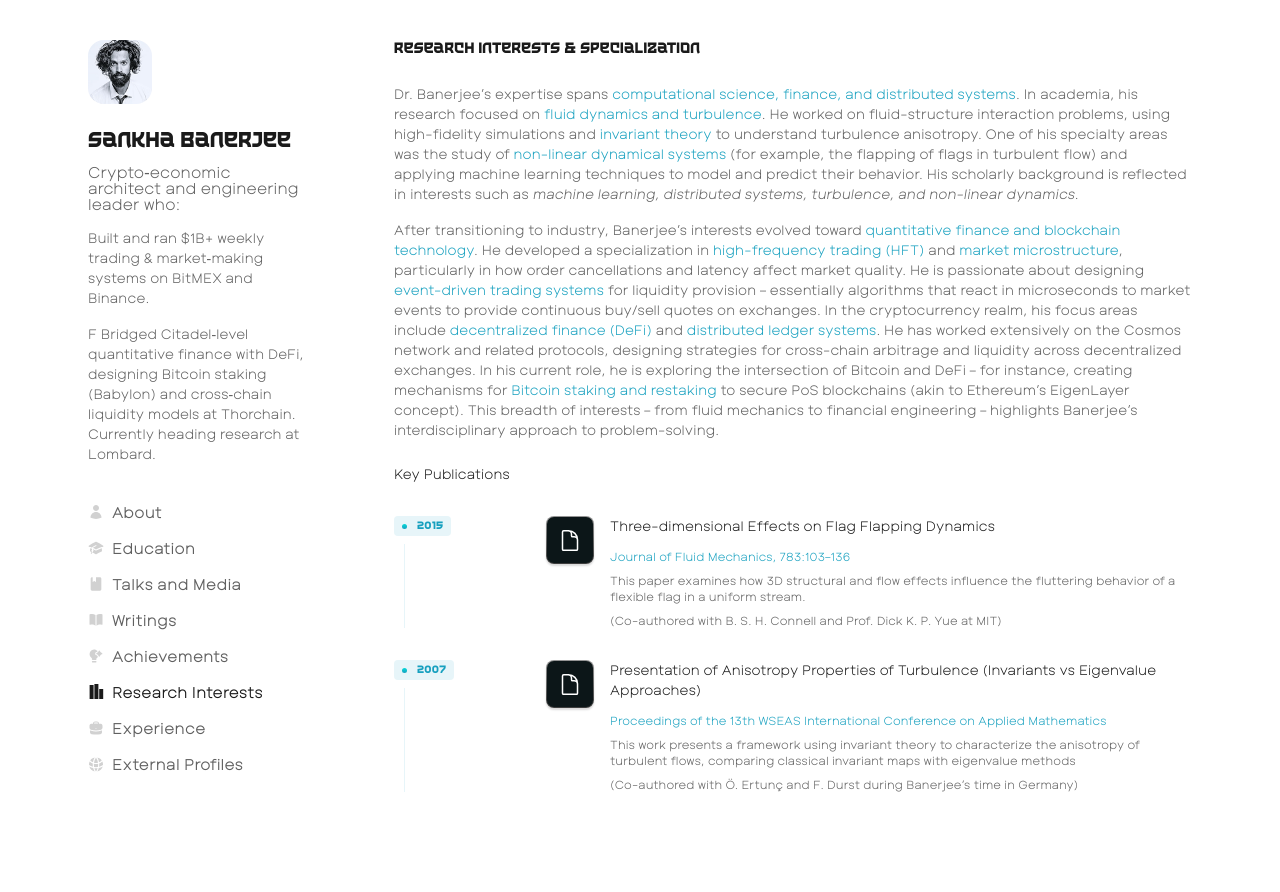
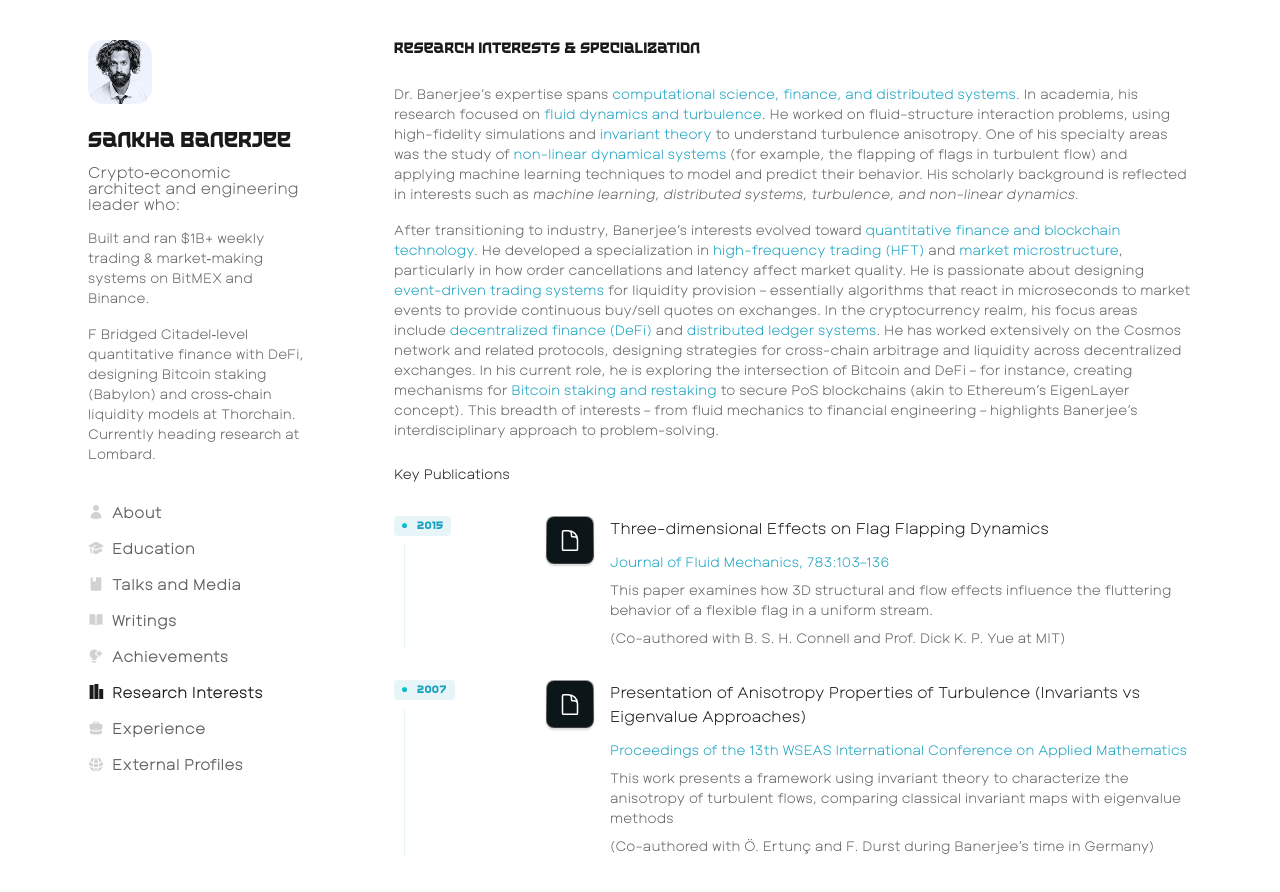
Before and after one commit to chadury2021/sankha-resume, a React (Vite) app: page /research in a window 1280 px wide. Shown: the top 892 px of the page. Before the commit the page ends 832 px from the top, so only its background shows below. Built offline with nearby package versions, Linux system fonts and the light colour scheme.

Commit message:
Fixes in mobile version

```diff
--- a/src/components/reusable/DateCard.tsx
+++ b/src/components/reusable/DateCard.tsx
@@ -17,16 +17,16 @@ const DateCard = ({ date, index, items, equalCols = false }: IDateCardProps) =>
       animate={{ opacity: 1, y: 0 }}
       transition={{ delay: index * 0.1, duration: 0.5 }}
       className={cn('grid grid-cols-1 gap-8', {
-        'md:grid-cols-[120px_auto]': !equalCols,
-        'md:grid-cols-2': equalCols,
+        'lg:grid-cols-[120px_auto]': !equalCols,
+        'lg:grid-cols-2': equalCols,
       })}
     >
       <div className="flex flex-col items-start">
         <div className="px-2 py-1 bg-[#17A0BF1A] rounded-[4px] h-5 flex items-center whitespace-nowrap">
-          <div className="dateTagDot mr-2.5" />
-          <span className="font-shuriken text-[10px] tracking-[2%] text-[#17A0BF]">{date}</span>
+          <div className="dateTagDot mr-2.5 mb-[1px]" />
+          <span className="font-shuriken text-[10px] tracking-[0.02em] text-[#17A0BF]">{date}</span>
         </div>
-        <div className="ml-2.5 mt-2 bg-[#17A0BF1A] h-full w-[1px] max-md:hidden" />
+        <div className="ml-2.5 mt-2 bg-[#17A0BF1A] h-full w-[1px] max-lg:hidden" />
       </div>
       <div className="flex flex-col gap-y-4">
         {items.map(({ title, description, descriptionsList, Icon }, itemIndex) => (
--- a/src/components/reusable/InfoCard.tsx
+++ b/src/components/reusable/InfoCard.tsx
@@ -33,13 +33,15 @@ const InfoCard = ({
           <div className="icon-box">{Icon}</div>
         </div>
         <div className="flex flex-col gap-y-1.5">
-          <h1 className="dark-text text-sm">{title}</h1>
-          {description && <p className="text-xs">{description}</p>}
+          <h1 className="dark-text text-sm lg:text-base">{title}</h1>
+          {description && <p className="text-xs lg:text-sm">{description}</p>}
           {descriptionsList.map(({ sectionTitle, descriptions }, dlIndex) => (
             <div className="flex flex-col gap-y-2 mt-1.5" key={dlIndex}>
-              {sectionTitle && <span className="highlighted-text text-xs">{sectionTitle}</span>}
+              {sectionTitle && (
+                <span className="highlighted-text text-xs lg:text-sm">{sectionTitle}</span>
+              )}
               {descriptions.map((el, dIndex) => (
-                <p key={dIndex} className="text-xs">
+                <p key={dIndex} className="text-xs lg:text-sm">
                   {el}
                 </p>
               ))}
@@ -64,8 +66,8 @@ const InfoCard = ({
           <div className="icon-box">{Icon}</div>
         </div>
         <div className="flex flex-col gap-y-1">
-          <h1 className="dark-text text-sm">{title}</h1>
-          <p className="text-xs">{description}</p>
+          <h1 className="dark-text text-sm lg:text-base">{title}</h1>
+          <p className="text-xs lg:text-sm">{description}</p>
         </div>
       </motion.a>
     );
--- a/src/pages/Achievements/Achievements.tsx
+++ b/src/pages/Achievements/Achievements.tsx
@@ -39,7 +39,7 @@ const Achievements = () => {
           physicists, CFD code developers, and machine-learning algorithms.
         </p>
         <img className="mb-8" src="/3c.png" alt="3c" />
-        <p>
+        <p className="text-sm">
           Introduced a geometric framework (Barycentric map) to visualize and constrain Reynolds
           stress uncertainty in turbulence models, now widely adopted in data-driven RANS modeling.
         </p>
@@ -52,9 +52,9 @@ const Achievements = () => {
         transition={{ delay: 0.2, duration: 0.5 }}
       >
         <h1 className="section-title text-sm">Why the Map Endures</h1>
-        <div className="grid grid-cols-1 md:grid-cols-2 gap-8">
+        <div className="grid grid-cols-1 lg:grid-cols-2 gap-8">
           {whyTheMapEnduresData.map(({ title, description, Icon }) => (
-            <InfoCard key={title} title={title} description={description} Icon={Icon} />
+            <InfoCard type="info" key={title} title={title} description={description} Icon={Icon} />
           ))}
         </div>
       </motion.div>
@@ -73,7 +73,7 @@ const Achievements = () => {
                 {nutshellBarycentricMapTableConfig.headers.map(header => (
                   <th
                     key={header}
-                    className="max-md:px-3 px-6 py-3.5 border-b text-left font-normal"
+                    className="max-lg:px-3 px-6 py-3.5 border-b text-left font-normal"
                   >
                     {header}
                   </th>
@@ -83,11 +83,11 @@ const Achievements = () => {
             <tbody>
               {nutshellBarycentricMapTableConfig.rows.map(row => (
                 <tr key={row.element} className="text-sm dark-text max-lg:text-xs">
-                  <td className="max-md:px-3 px-6 py-3 border-b align-top font-semibold">
+                  <td className="max-lg:px-3 px-6 py-3 border-b align-top font-semibold">
                     {row.element}
                   </td>
-                  <td className="max-md:px-3 px-6 py-3 border-b align-top">{row.keyPoints}</td>
-                  <td className="max-md:px-3 px-6 py-3 border-b align-top">{row.whyItMatters}</td>
+                  <td className="max-lg:px-3 px-6 py-3 border-b align-top">{row.keyPoints}</td>
+                  <td className="max-lg:px-3 px-6 py-3 border-b align-top">{row.whyItMatters}</td>
                 </tr>
               ))}
             </tbody>
@@ -110,7 +110,7 @@ const Achievements = () => {
 
         <div className="grid grid-cols-1 gap-8">
           {howDuraisamyData.map(({ title, description, Icon }) => (
-            <InfoCard key={title} title={title} description={description} Icon={Icon} />
+            <InfoCard type="info" key={title} title={title} description={description} Icon={Icon} />
           ))}
         </div>
       </motion.div>
@@ -146,7 +146,7 @@ const Achievements = () => {
                 {nasaTurbulenceTableConfig.headers.map(header => (
                   <th
                     key={header}
-                    className="max-md:px-3 px-6 py-3.5 border-b text-left font-normal"
+                    className="max-lg:px-3 px-6 py-3.5 border-b text-left font-normal"
                   >
                     {header}
                   </th>
@@ -156,10 +156,10 @@ const Achievements = () => {
             <tbody>
               {nasaTurbulenceTableConfig.rows.map(row => (
                 <tr key={row.activity} className="text-sm max-lg:text-xs dark-text">
-                  <td className="max-md:px-3 px-6 py-3 border-b align-top font-semibold">
+                  <td className="max-lg:px-3 px-6 py-3 border-b align-top font-semibold">
                     {row.activity}
                   </td>
-                  <td className="max-md:px-3 px-6 py-3 border-b align-top">{row.role}</td>
+                  <td className="max-lg:px-3 px-6 py-3 border-b align-top">{row.role}</td>
                 </tr>
               ))}
             </tbody>
--- a/src/pages/ExternalProfiles/ExternalProfiles.tsx
+++ b/src/pages/ExternalProfiles/ExternalProfiles.tsx
@@ -14,7 +14,7 @@ const ExternalProfiles = () => {
         <h1 className="section-title">External Professional Profiles</h1>
       </motion.div>
 
-      <div className="grid grid-cols-1 md:grid-cols-2 gap-8">
+      <div className="grid grid-cols-1 lg:grid-cols-2 gap-8">
         {profiles.map((profile, index) => (
           <InfoCard
             key={profile.name}
--- a/src/pages/Talks/Talks.tsx
+++ b/src/pages/Talks/Talks.tsx
@@ -25,7 +25,7 @@ const Talks = () => {
         <h1 className="section-title">Talks and Media</h1>
       </motion.div>
 
-      <div className="grid grid-cols-1 md:grid-cols-2 gap-8">
+      <div className="grid grid-cols-1 lg:grid-cols-2 gap-8">
         {talks.map((talk, index) => (
           <motion.button
             key={talk.id}
```
